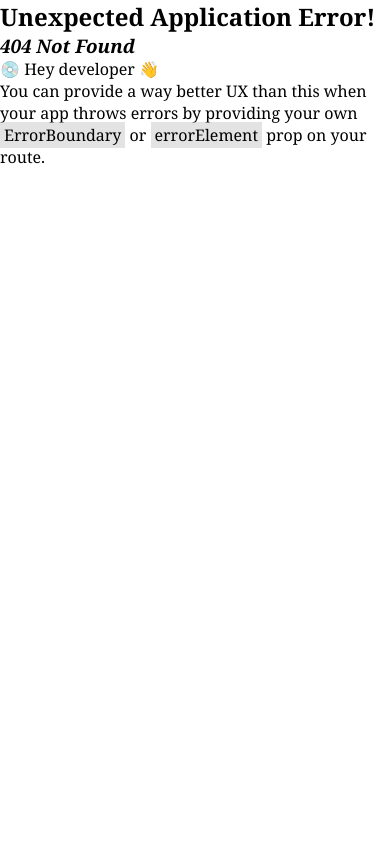
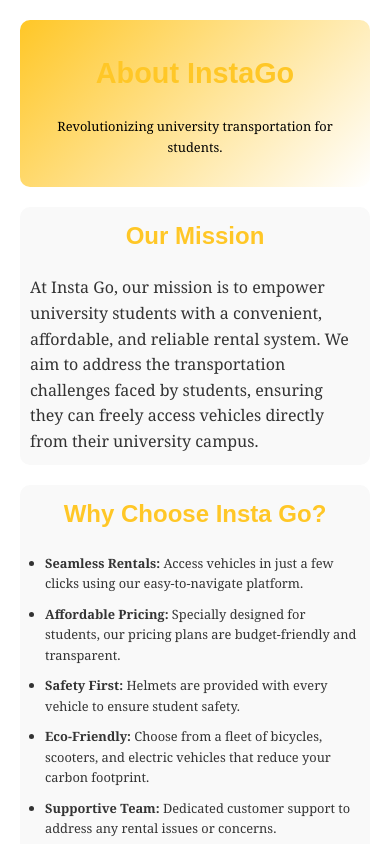
Before and after one commit to navjot369/insta-go, a React (Vite) app in the folder frontend/: page /About-us in a window 390 px wide. Before the commit this address had no page. Shown: the top 844 px of the page. Built offline with nearby package versions, Linux system fonts and the light colour scheme.

Commit message:
added About-us-page

```diff
--- /dev/null
+++ b/frontend/src/components/AboutUsPage/AboutUs.css
@@ -0,0 +1,185 @@
+/* General styling */
+.about-us-container {
+  max-width: 1200px;
+  margin: 0 auto;
+  padding: 20px;
+  font-family: "Arial", sans-serif;
+  color: #333;
+  line-height: 1.6;
+}
+
+/* Section headings */
+h1, h2 {
+  font-family: "Poppins", sans-serif;
+  text-align: center;
+  margin-bottom: 20px;
+}
+
+/* Header section */
+.header-section {
+  background: linear-gradient(135deg, #ffc727, white);
+  color: black;
+  padding: 40px 20px;
+  border-radius: 10px;
+  text-align: center;
+  animation: fadeIn 2s ease-in-out;
+}
+
+.header-section h1 {
+  font-size: 3rem;
+}
+
+.header-section p {
+  font-size: 1.2rem;
+}
+
+
+
+/* Mission, features, and other sections */
+.mission-section, .features-section, .how-it-works-section, .testimonials-section, .contact-section {
+  margin: 40px 0;
+  padding: 20px;
+  background: #f9f9f9;
+  border-radius: 10px;
+  animation: slideUp 1.5s ease-in-out;
+}
+
+.mission-section h2, .features-section h2, .how-it-works-section h2, .testimonials-section h2, .contact-section h2 {
+  color: #ffc727;
+}
+
+
+ul, ol {
+  margin-left: 20px;
+}
+
+ul li, ol li {
+  margin: 10px 0;
+}
+
+blockquote {
+  background: #fefeea;
+  border-left: 5px solid #ffc727;
+  margin: 20px auto;
+  padding: 20px;
+  font-style: italic;
+  position: relative;
+  animation: fadeIn 2s ease-in-out;
+}
+
+blockquote span {
+  display: block;
+  margin-top: 10px;
+  font-weight: bold;
+  color: #ffc727;
+}
+
+.contact-section{
+  background: #fefeea;
+}
+
+.contact-section a{
+  color: black;
+}
+
+@keyframes fadeIn {
+  from {
+    opacity: 0;
+  }
+  to {
+    opacity: 1;
+  }
+}
+
+@keyframes slideUp {
+  from {
+    transform: translateY(50px);
+    opacity: 0;
+  }
+  to {
+    transform: translateY(0);
+    opacity: 1;
+  }
+}
+
+/* Hover effects */
+.mission-section:hover, .features-section:hover, .how-it-works-section:hover, .testimonials-section:hover, .contact-section:hover {
+  transform: scale(1.02);
+  transition: transform 0.3s ease-in-out, box-shadow 0.3s ease-in-out;
+  box-shadow: 0 8px 20px rgba(0, 0, 0, 0.2);
+}
+
+/* Responsive Design */
+@media (max-width: 992px) {
+  .header-section h1 {
+    font-size: 2.5rem;
+  }
+
+  .header-section p {
+    font-size: 1rem;
+  }
+
+  ul, ol {
+    margin-left: 15px;
+  }
+
+  blockquote {
+    padding: 15px;
+  }
+}
+
+
+.dark.about-us-container{
+  background-color: black;
+}
+
+@media (max-width: 768px) {
+  .header-section {
+    padding: 30px 15px;
+  }
+
+  .header-section h1 {
+    font-size: 2rem;
+  }
+
+  .header-section p {
+    font-size: 0.9rem;
+  }
+
+  ul li, ol li {
+    font-size: 0.9rem;
+  }
+
+  blockquote {
+    font-size: 0.9rem;
+  }
+
+  .mission-section, .features-section, .how-it-works-section, .testimonials-section, .contact-section {
+    padding: 15px;
+    margin: 30px 0;
+  }
+}
+
+@media (max-width: 576px) {
+  .header-section h1 {
+    font-size: 1.8rem;
+  }
+
+  .header-section p {
+    font-size: 0.8rem;
+  }
+
+  .mission-section, .features-section, .how-it-works-section, .testimonials-section, .contact-section {
+    padding: 10px;
+    margin: 20px 0;
+  }
+
+  ul li, ol li {
+    font-size: 0.8rem;
+  }
+
+  blockquote {
+    font-size: 0.8rem;
+    padding: 10px;
+  }
+}
--- /dev/null
+++ b/frontend/src/components/AboutUsPage/AboutUs.jsx
@@ -0,0 +1,66 @@
+// src/pages/AboutUs.js
+import React from "react";
+import "./AboutUs.css";
+
+const AboutUs = () => {
+  return (
+    <div className="about-us-container">
+      <header className="header-section">
+        <h1>About InstaGo</h1>
+        <p>Revolutionizing university transportation for students.</p>
+      </header>
+
+      <section className="mission-section">
+        <h2>Our Mission</h2>
+        <p>
+          At Insta Go, our mission is to empower university students with a convenient, affordable, and reliable rental
+          system. We aim to address the transportation challenges faced by students, ensuring they can freely access
+          vehicles directly from their university campus.
+        </p>
+      </section>
+
+      <section className="features-section">
+        <h2>Why Choose Insta Go?</h2>
+        <ul>
+          <li><strong>Seamless Rentals:</strong> Access vehicles in just a few clicks using our easy-to-navigate platform.</li>
+          <li><strong>Affordable Pricing:</strong> Specially designed for students, our pricing plans are budget-friendly and transparent.</li>
+          <li><strong>Safety First:</strong> Helmets are provided with every vehicle to ensure student safety.</li>
+          <li><strong>Eco-Friendly:</strong> Choose from a fleet of bicycles, scooters, and electric vehicles that reduce your carbon footprint.</li>
+          <li><strong>Supportive Team:</strong> Dedicated customer support to address any rental issues or concerns.</li>
+        </ul>
+      </section>
+
+      <section className="how-it-works-section">
+        <h2>How It Works</h2>
+        <ol>
+          <li><strong>Sign Up:</strong> Create an account using your university credentials.</li>
+          <li><strong>Browse Vehicles:</strong> Explore a variety of vehicles available for rent directly on campus.</li>
+          <li><strong>Book Instantly:</strong> Reserve your vehicle for a specific time and duration.</li>
+          <li><strong>Pickup & Go:</strong> Collect your vehicle from the designated Insta Go location and hit the road.</li>
+        </ol>
+      </section>
+
+      <section className="testimonials-section">
+        <h2>What Students Say</h2>
+        <blockquote>
+          "Insta Go made my daily commute so much easier! The convenience and affordability are unmatched."
+          <span>— Priya Sharma, Computer Science</span>
+        </blockquote>
+        <blockquote>
+          "I love that Insta Go provides helmets. It's great to see a rental system that prioritizes safety."
+          <span>— Aman Gupta, Engineering</span>
+        </blockquote>
+      </section>
+
+      <section className="contact-section">
+        <h2>Get In Touch</h2>
+        <p>
+          Have questions or feedback? We'd love to hear from you! Email us at{" "}
+          <a href="mailto:Mayankbansal51351.com">Mayankbansal51351.com</a> or visit our office on campus.
+        </p>
+      </section>
+    </div>
+  );
+};
+
+export default AboutUs;
--- a/frontend/src/components/Navbar/Navbar.css
+++ b/frontend/src/components/Navbar/Navbar.css
@@ -51,6 +51,29 @@
     color: #fff;
     animation-duration: 300ms;
     box-shadow: 10px 6px 5px rgb(0, 0, 0);
+}
+
+a {
+    color: black;
+    text-decoration: none;
+    animation-duration: 300ms;
+  }
+
+a:hover {
+    color: #ffc727;
+    text-decoration: underline;
+    font-weight: bold;
+  }
+
+.dark a{
+    color:white;
+
+}
+
+.dark a:hover{
+    color: #ffc727;
+    text-decoration: underline;
+    font-weight: bold;
 }
 
 /* Media Queries for Responsiveness */
--- a/frontend/src/components/Navbar/Navbar.jsx
+++ b/frontend/src/components/Navbar/Navbar.jsx
@@ -11,7 +11,7 @@
       <div className='main-navbar'>
         <div className='home'>Home</div>
         <div className='book'>Book a ride</div>
-        <div className='about'>About us</div>
+        <Link to="/About-us">About Us</Link>
         <div className='contact'>Contact us</div>
       </div>
 
--- a/frontend/src/components/Services/Services.css
+++ b/frontend/src/components/Services/Services.css
@@ -66,7 +66,7 @@
 }
 
 .card button:hover {
-  background-color: #d1a91b;
+  background-color: #ffc727;
 }
 
 /* Medium Devices (Tablets and smaller laptops) */
--- a/frontend/src/routes.jsx
+++ b/frontend/src/routes.jsx
@@ -2,6 +2,7 @@
 import Account from "./components/account"
 import Login from "./components/account/login"
 import Signup from "./components/account/signup/Signup"
+import AboutUs from "./components/AboutUsPage/AboutUs"
 
 const routes = [
     {
@@ -19,6 +20,10 @@
                 element: <Login />
             }
         ]
+    },{
+        path: "/About-us",
+        element: <AboutUs/>
+
     }
 ]
 
```
